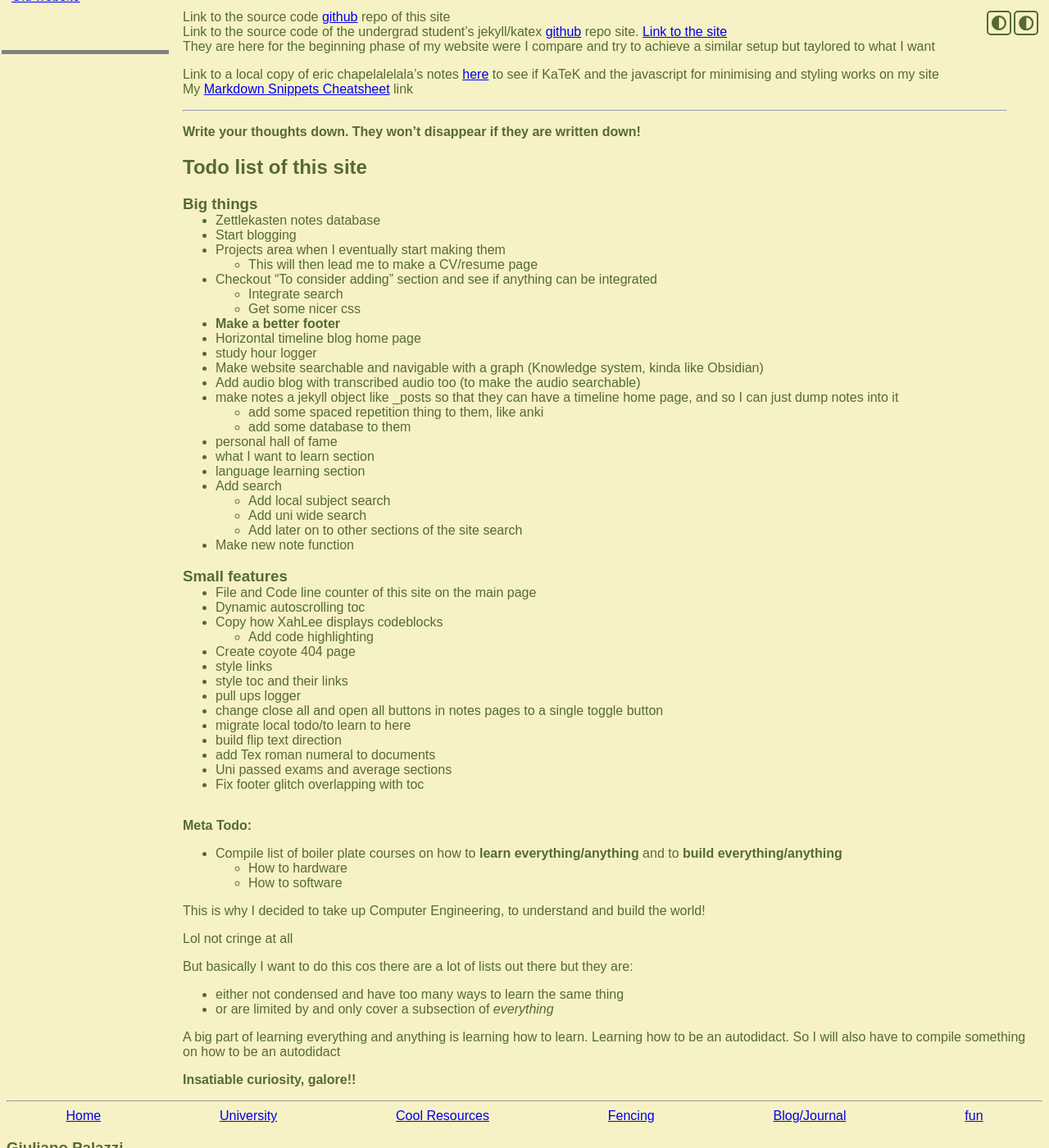
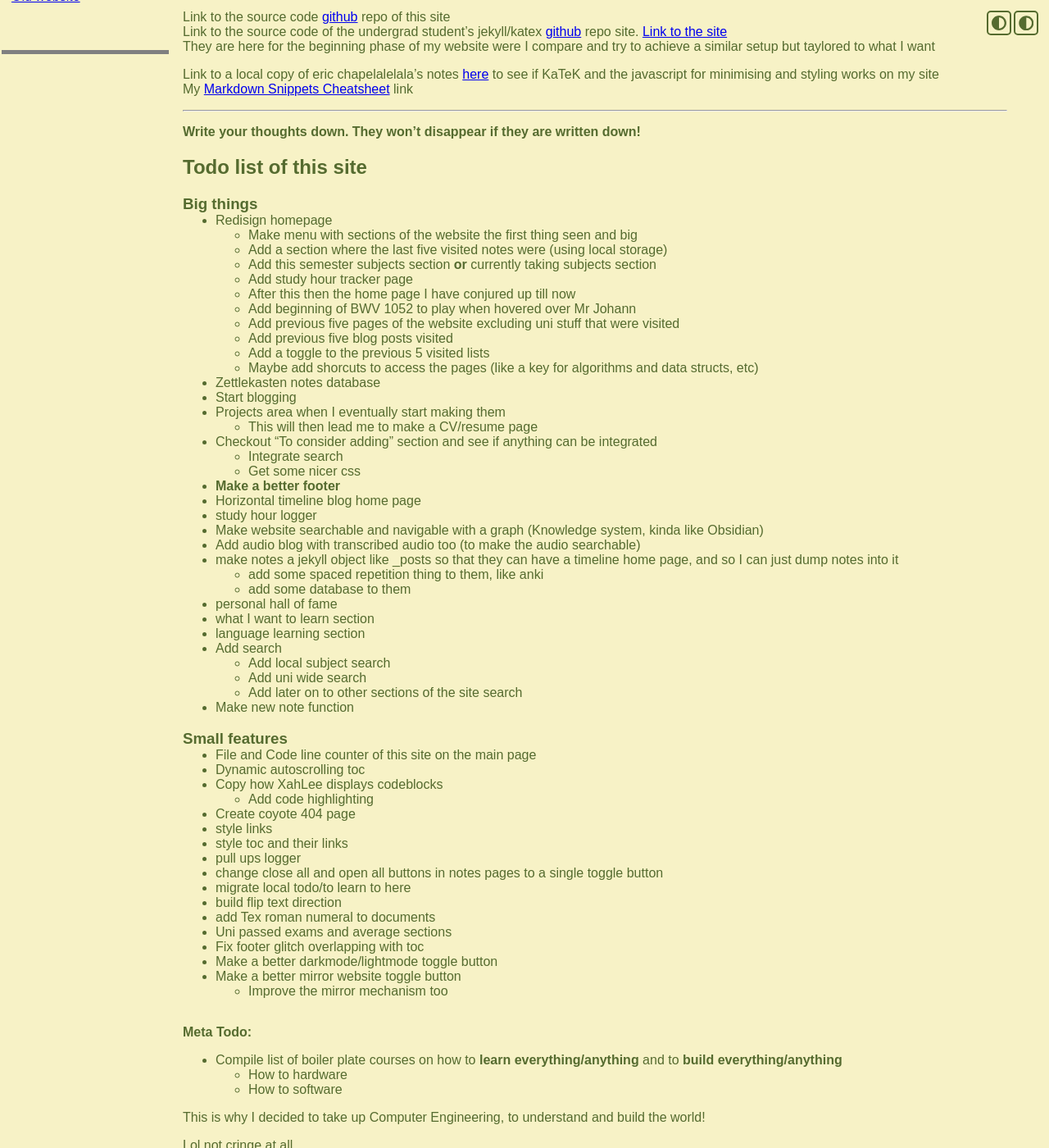
Before and after one commit to GiulianoPalazzi/giulianopalazzi.github.io, a Jekyll site: the page built from index.md, in a window 1280 px wide and 1400 px high, scrolled down 393 px. Shown: the whole window at 82% size. Built offline with Jekyll 4.4.1, drawn with Linux system fonts in a browser that asks for light colours; nearby versions of some CDN libraries.

Commit message:
updated home page todo list

```diff
--- a/index.md
+++ b/index.md
@@ -36,6 +36,22 @@ My [Markdown Snippets Cheatsheet](/notes/cheatsheet) link
 ## Todo list of this site
 
 ### Big things
+* Redisign homepage
+	* Make menu with sections of the website the first thing seen and
+	  big
+	* Add a section where the last five visited notes were (using
+	  local storage)
+	* Add this semester subjects section **or** currently taking
+	  subjects section
+	* Add study hour tracker page
+	* After this then the home page I have conjured up till now
+	* Add beginning of BWV 1052 to play when hovered over Mr Johann
+	* Add previous five pages of the website excluding uni stuff that
+	  were visited
+	* Add previous five blog posts visited
+	* Add a toggle to the previous 5 visited lists
+	* Maybe add shorcuts to access the pages (like a key for
+	  algorithms and data structs, etc)
 * Zettlekasten notes database
 * Start blogging
 * Projects area when I eventually start making them
@@ -75,6 +91,9 @@ My [Markdown Snippets Cheatsheet](/notes/cheatsheet) link
 * add Tex roman numeral to documents
 * Uni passed exams and average sections
 * Fix footer glitch overlapping with toc
+* Make a better darkmode/lightmode toggle button
+* Make a better mirror website toggle button
+	* Improve the mirror mechanism too
 
 </div>
 <div class="bach" style="margin-top: -12px; margin-left: 8px; margin-right: 4px;">
```
